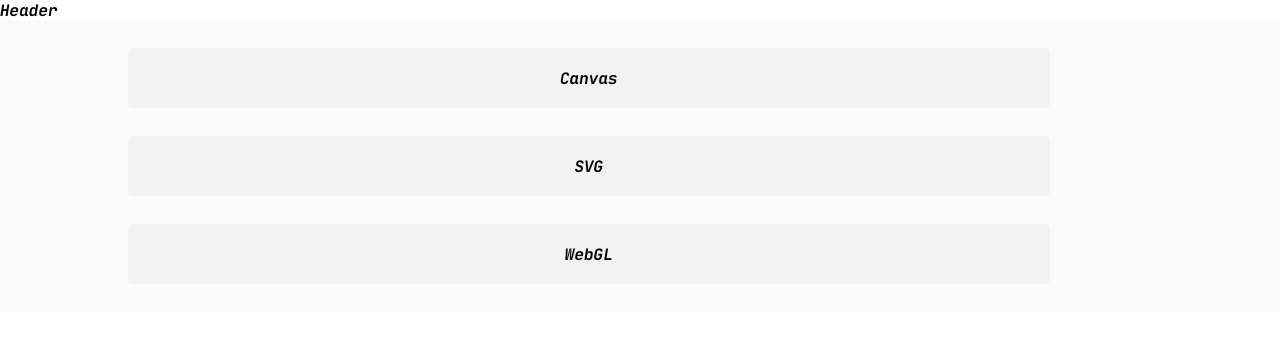
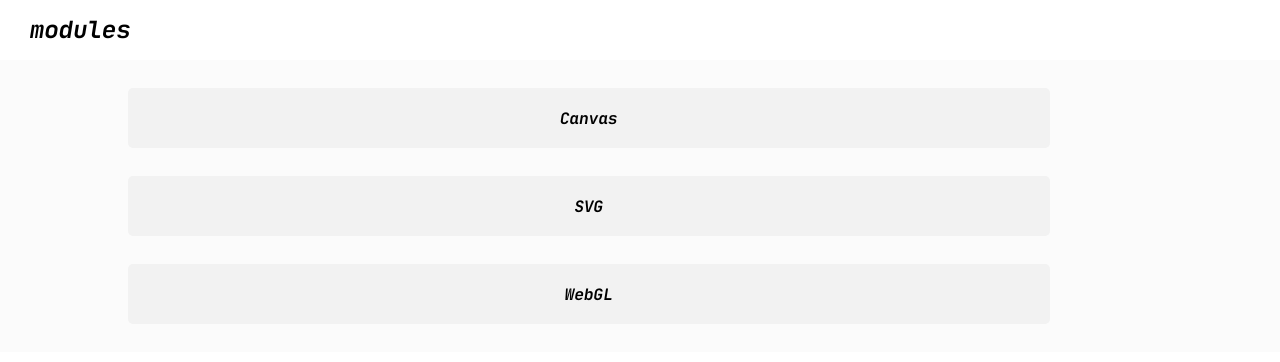
Before and after one commit to takeItIzzy/studyVisualization, a React app: page / in a window 1280 px wide. Shown: the top 362 px of the page. Built offline with nearby package versions, Linux system fonts and the light colour scheme.

Commit message:
canvas 例子

```diff
--- a/package.json
+++ b/package.json
@@ -23,6 +23,7 @@
 		"react": "^16.13.1",
 		"react-dom": "^16.13.1",
 		"react-router-dom": "^5.2.0",
+		"rsuite": "^4.8.0",
 		"typescript": "^3.9.6"
 	},
 	"devDependencies": {
--- a/src/App.tsx
+++ b/src/App.tsx
@@ -4,9 +4,9 @@ import DefaultLayout from './layout/DefaultLayout';
 import LayoutWithHeader from './layout/LayoutWithHeader';
 
 import Modules from './components/Modules';
-import Canvas from './components/Canvas';
-import Svg from './components/Svg';
-import WebGL from './components/WebGL';
+import Canvas from './components/canvas/Canvas';
+import Svg from './components/svg/Svg';
+import WebGL from './components/webgl/WebGL';
 
 const App = () => {
   return (
--- a/src/components/Canvas.tsx
+++ /dev/null
@@ -1,7 +0,0 @@
-import React from 'react';
-
-const Canvas = () => {
-  return <div>canvas</div>;
-};
-
-export default Canvas;
--- /dev/null
+++ b/src/components/canvas/Canvas.tsx
@@ -0,0 +1,21 @@
+import React, { useRef, useLayoutEffect } from 'react';
+import './canvas.less';
+
+const Canvas = () => {
+  const canvasRef = useRef<HTMLCanvasElement>(null);
+
+  const canvasBox = canvasRef.current;
+
+  useLayoutEffect(() => {
+    // const context = canvasBox.getContext('2d');
+    console.log(canvasBox);
+  });
+
+  return (
+    <div className="canvas">
+      <canvas width="512" height="512" ref={canvasRef}></canvas>
+    </div>
+  );
+};
+
+export default Canvas;
--- /dev/null
+++ b/src/components/canvas/canvas.less
@@ -0,0 +1 @@
+.canvas {}
--- a/src/layout/LayoutWithHeader.tsx
+++ b/src/layout/LayoutWithHeader.tsx
@@ -1,15 +1,31 @@
 import React, { ReactNode } from 'react';
+import { useLocation, useHistory } from 'react-router-dom';
 
 interface IProps {
   children: ReactNode;
 }
 
+const path2title: {
+  [key: string]: string;
+} = {
+  '/': 'modules',
+  '/canvas': 'canvas',
+  '/svg': 'svg',
+  '/webgl': 'webgl'
+};
+
 const LayoutWithHeader = ({ children }: IProps) => {
+  const location = useLocation();
+  const history = useHistory();
   return (
-    <div className="bodyWrapper">
-      <div>Header</div>
+    <>
+      <div className="header">
+        <span onClick={() => history.push('/')}>
+          {path2title[location.pathname]}
+        </span>
+      </div>
       <div className="content flex-box">{children}</div>
-    </div>
+    </>
   );
 };
 
--- a/src/less/index.less
+++ b/src/less/index.less
@@ -30,13 +30,26 @@
 .flex-box-column-space-between extends .flex-box-column {
   justify-content: space-between;
 }
+
+html, body {
+  width: 100%;
+  height: 100%;
+}
 // settings
 
 body {
   margin: 0;
   padding: 0;
   font-family: Jet-Brains-Mono;
-  width: 100%;
+  .header {
+    height: 60px;
+    line-height: 60px;
+    span{
+      margin-left: 30px;
+      font-size: @medium-title;
+      cursor: pointer;
+    }
+  }
   .content {
     width: 100%;
     background-color: #fbfbfb;
@@ -52,5 +65,6 @@ body {
     background-color: #f2f2f2;
     border-radius: 5px;
     margin: 28px 0;
+    cursor: pointer;
   }
 }
```
Also changed, not shown: src/components/svg/Svg.tsx (renamed from src/components/Svg.tsx), src/components/webgl/WebGL.tsx (renamed from src/components/WebGL.tsx), 2 other files (tests, documents, lock files or other folders).
